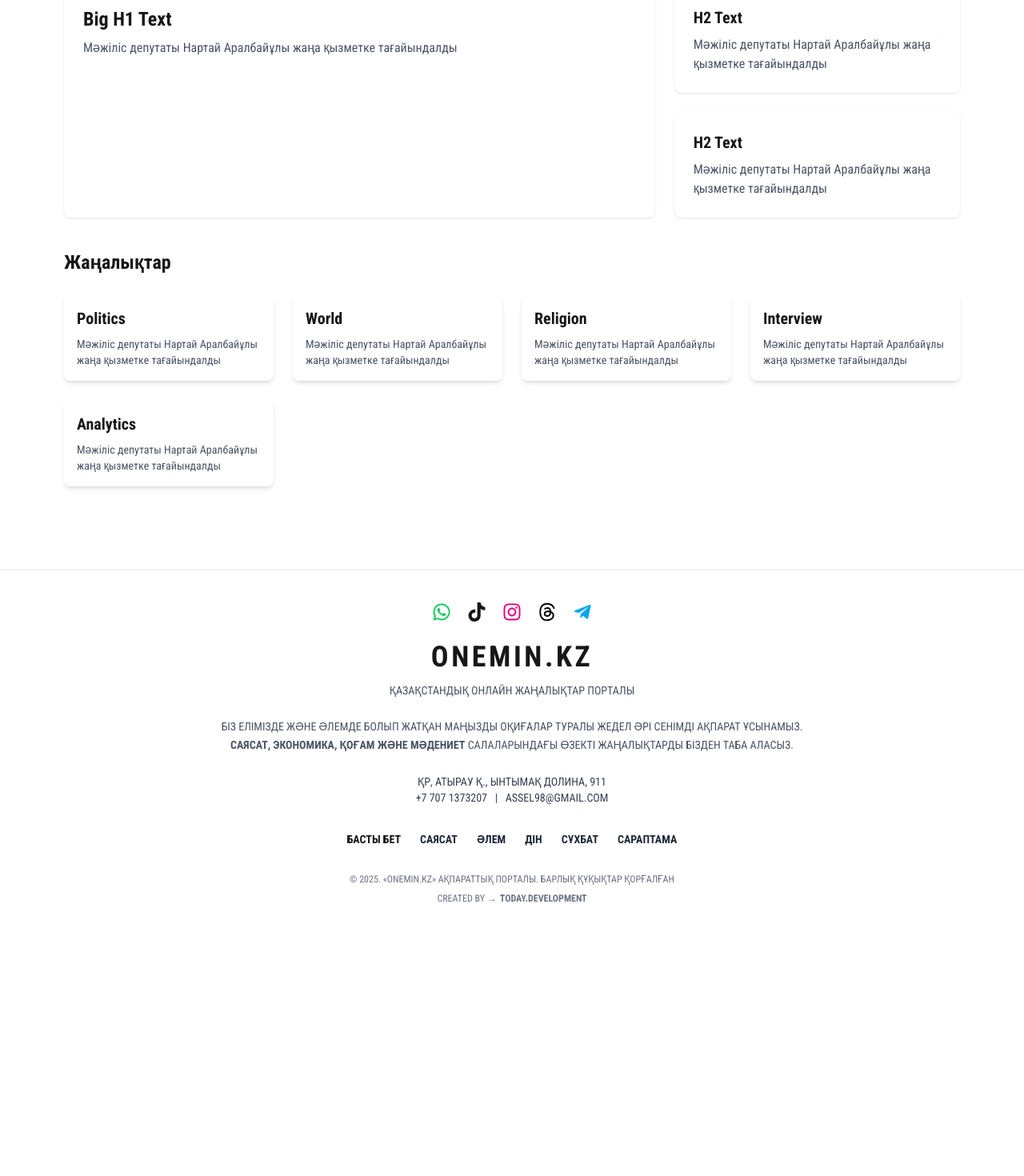
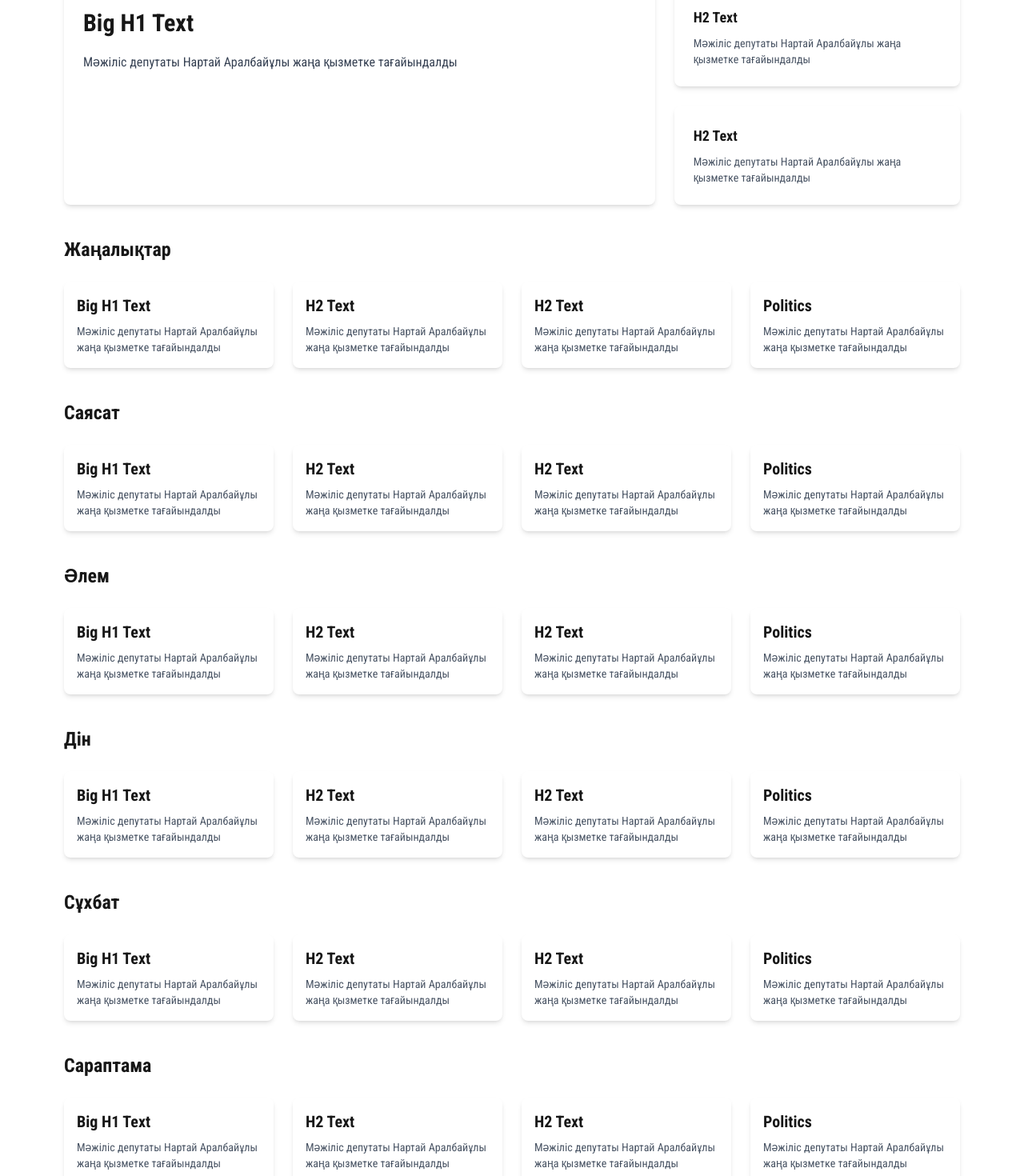
Before and after one commit to ba-mirza/onemin-nextjs-client, a Next.js app: page / in a window 1280 px wide. Shown: the part 120-1590 px from the top of the page at 80% size. Before the commit the page ends 1291 px from the top, so only its background shows below. Built offline with nearby package versions, Linux system fonts and the light colour scheme.

Commit message:
[feat]:// expanded MainPage with new news sections and cards

```diff
--- a/app/page.tsx
+++ b/app/page.tsx
@@ -1,7 +1,6 @@
 import NewsCard from "@/app/components/NewsCard"
 
 export default function Home() {
-
   const news = [
     { title: "Big H1 Text", description: "Мәжіліс депутаты Нартай Аралбайұлы жаңа қызметке тағайындалды" },
     { title: "H2 Text", description: "Мәжіліс депутаты Нартай Аралбайұлы жаңа қызметке тағайындалды" },
@@ -15,38 +14,72 @@ export default function Home() {
 
   return (
     <>
-
       <div className="grid grid-cols-1 md:grid-cols-3 gap-6 mb-10">
-
         {/* Main news */}
-        <div className="md:col-span-2 bg-white shadow rounded-lg p-6">
-          <h1 className="text-2xl font-bold mb-2">{news[0].title}</ h1>
-          <p className="text-gray-600">{news[0].description}</ p>
-        </ div>
+        <div className="md:col-span-2 bg-white shadow-md rounded-lg p-6 hover:shadow-lg transition">
+          <h1 className="text-3xl font-bold mb-4 leading-snug">{news[0].title}</ h1>
+          <p className="text-gray-700 text-base leading-relaxed">{news[0].description}</ p>
+        </div>
 
         {/* Secondary news */}
         <div className="space-y-6">
-          <div className="bg-white shadow rounded-lg p-6">
-            <h2 className="text-xl font-bold mb-2">{news[1].title}</ h2>
-            <p className="text-gray-600">{news[1].description}</ p>
-          </ div>
-          <div className="bg-white shadow rounded-lg p-6">
-            <h2 className="text-xl font-bold mb-2">{news[2].title}</ h2>
-            <p className="text-gray-600">{news[2].description}</ p>
-          </ div>
+          {[news[1], news[2]].map((item, i) => (
+            <div key={i} className="bg-white shadow-md rounded-lg p-6 hover:shadow-lg transition">
+              <h2 className="text-lg font-semibold mb-2">{item.title}</ h2>
+              <p className="text-gray-600 text-sm">{item.description}</ p>
+            </ div>
+          ))}
         </ div>
       </ div>
 
-      {/* News grid */}
+      {/* Жаңалықтар */}
       <h2 className="text-2xl font-bold mb-6">Жаңалықтар</ h2>
-      <div className="grid grid-cols-1 sm:grid-cols-2 md:grid-cols-4 gap-6">
-        {news.slice(3).map((item, index) => (
-          <NewsCard
-            key={index}
-            title={item.title}
-            description={item.description} />
+      <div className="grid grid-cols-1 sm:grid-cols-2 md:grid-cols-4 gap-6 mb-10">
+        {news.slice(0, 4).map((item, index) => (
+          <NewsCard key={`politics-${index}`} title={item.title} description={item.description} />
         ))}
       </ div>
+
+      {/* Саясат */}
+      <h2 className="text-2xl font-bold mb-6">Саясат</ h2>
+      <div className="grid grid-cols-1 sm:grid-cols-2 md:grid-cols-4 gap-6 mb-10">
+        {news.slice(0, 4).map((item, index) => (
+          <NewsCard key={`politics-${index}`} title={item.title} description={item.description} />
+        ))}
+      </ div>
+
+      {/* Әлем */}
+      <h2 className="text-2xl font-bold mb-6">Әлем</ h2>
+      <div className="grid grid-cols-1 sm:grid-cols-2 md:grid-cols-4 gap-6 mb-10">
+        {news.slice(0, 4).map((item, index) => (
+          <NewsCard key={`world-${index}`} title={item.title} description={item.description} />
+        ))}
+      </ div>
+
+      {/* Дін */}
+      <h2 className="text-2xl font-bold mb-6">Дін</ h2>
+      <div className="grid grid-cols-1 sm:grid-cols-2 md:grid-cols-4 gap-6 mb-10">
+        {news.slice(0, 4).map((item, index) => (
+          <NewsCard key={`religion-${index}`} title={item.title} description={item.description} />
+        ))}
+      </ div>
+
+      {/* Сұхбат */}
+      <h2 className="text-2xl font-bold mb-6">Сұхбат</ h2>
+      <div className="grid grid-cols-1 sm:grid-cols-2 md:grid-cols-4 gap-6 mb-10">
+        {news.slice(0, 4).map((item, index) => (
+          <NewsCard key={`interview-${index}`} title={item.title} description={item.description} />
+        ))}
+      </ div>
+
+      {/* Сараптама */}
+      <h2 className="text-2xl font-bold mb-6">Сараптама</ h2>
+      <div className="grid grid-cols-1 sm:grid-cols-2 md:grid-cols-4 gap-6">
+        {news.slice(0, 4).map((item, index) => (
+          <NewsCard key={`analytics-${index}`} title={item.title} description={item.description} />
+        ))}
+      </ div>
+
     </>
   )
 }
```
